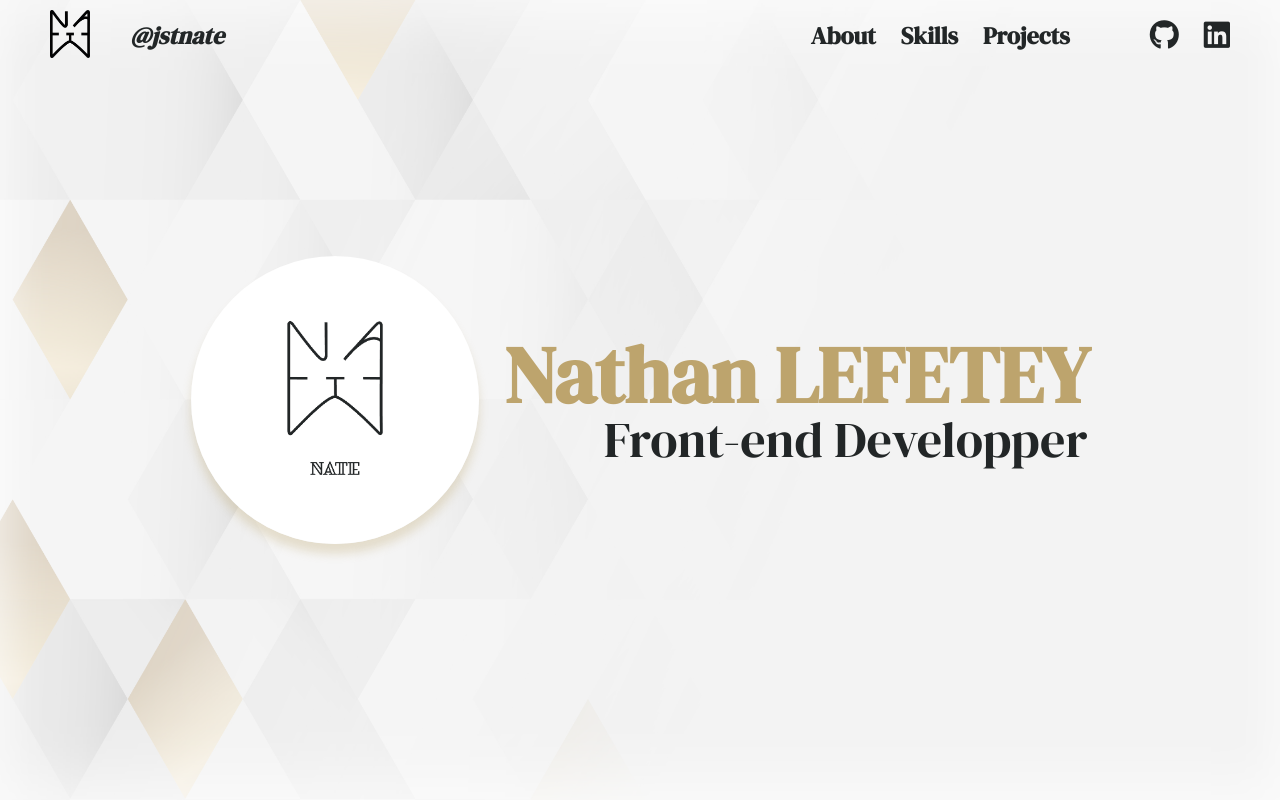
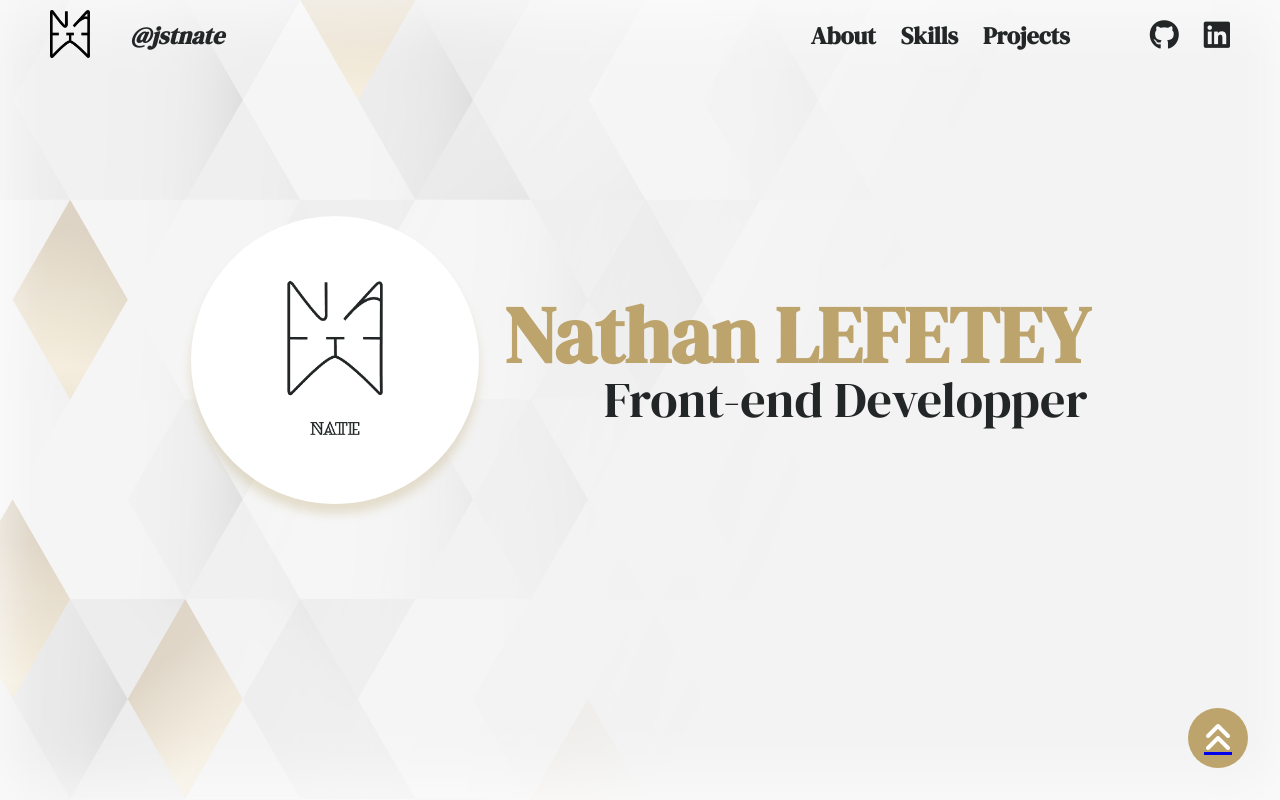
Before and after one commit to jstnate/web_portfolio, a PHP site: page / in a window 1280 px wide. Run offline with PHP 8.4, Linux system fonts and the light colour scheme; some libraries are stand-ins or nearby versions.

Commit message:
:lipstick: ADD go up button, CORRECT css problem

```diff
--- a/SCSS/output.scss
+++ b/SCSS/output.scss
@@ -1,3 +1,3 @@
 @use 'reset';
+@use 'header';
 @use 'home';
-@use 'header';
--- a/SCSS/style.css
+++ b/SCSS/style.css
@@ -43,66 +43,22 @@ table {
   border-spacing: 0;
 }
 
-.welcome_section {
-  position: relative;
-  z-index: -1;
-  border: none;
-  width: 100%;
-  min-height: 100vh;
-}
-.welcome_section::before {
-  content: "";
-  background: url("../images/pathern_bg.jpg") no-repeat;
-  background-size: cover;
-  opacity: 0.5;
-  position: absolute;
-  z-index: 0;
-  top: 0;
-  left: 0;
-  bottom: 0;
-  right: 0;
-  box-shadow: inset 0 -25px 50px rgba(255, 255, 255, 0.5), inset 0 25px 50px rgba(255, 255, 255, 0.5);
-}
-.welcome_section > div {
-  position: relative;
+header {
   display: flex;
-  gap: 25px;
-  width: 75%;
-  margin: 0 auto;
-  justify-content: center;
   align-items: center;
-  height: 100vh;
-}
-.welcome_section > div img {
-  width: 30%;
-  border-radius: 50%;
-  box-shadow: 0 10px 10px rgba(189, 164, 109, 0.3);
-}
-.welcome_section > div .welcome_text .name_title, .welcome_section > div .welcome_text .job_title {
-  font-family: "DM Serif Display", serif;
-}
-.welcome_section > div .welcome_text .name_title {
-  font-size: 80px;
-  font-weight: bold;
-  color: #BDA46D;
-}
-.welcome_section > div .welcome_text .job_title {
-  font-size: 50px;
-  color: #222627;
-  margin-left: 100px;
-}
-
-header {
+  justify-content: space-between;
   position: fixed;
+  z-index: 99;
   top: 0;
   width: 100%;
   background: none;
 }
 header nav {
-  background: none;
   display: flex;
   align-items: center;
   justify-content: space-between;
+  width: 100%;
+  background: none;
   padding: 10px 50px;
 }
 header nav a {
@@ -163,4 +119,69 @@ header nav .home_link h2 a {
   font-style: italic;
 }
 
+.go_up_button {
+  display: flex;
+  align-items: center;
+  justify-content: center;
+  position: fixed;
+  z-index: 99;
+  bottom: 2em;
+  right: 2em;
+  border-radius: 50%;
+  background-color: #BDA46D;
+  width: 60px;
+  height: 60px;
+}
+.go_up_button i {
+  color: white;
+  border-bottom: none;
+}
+
+.welcome_section {
+  border: none;
+  width: 100%;
+  min-height: 90vh;
+}
+.welcome_section::before {
+  content: "";
+  background: url("../images/pathern_bg.jpg") no-repeat;
+  background-size: cover;
+  opacity: 0.5;
+  position: absolute;
+  z-index: 0;
+  top: 0;
+  left: 0;
+  bottom: 0;
+  right: 0;
+  box-shadow: inset 0 -25px 50px rgba(255, 255, 255, 0.5), inset 0 25px 50px rgba(255, 255, 255, 0.5);
+}
+.welcome_section > div {
+  display: flex;
+  align-items: center;
+  justify-content: center;
+  position: relative;
+  gap: 25px;
+  width: 75%;
+  margin: 0 auto;
+  height: 90vh;
+}
+.welcome_section > div img {
+  width: 30%;
+  border-radius: 50%;
+  box-shadow: 0 10px 10px rgba(189, 164, 109, 0.3);
+}
+.welcome_section > div .welcome_text .name_title, .welcome_section > div .welcome_text .job_title {
+  font-family: "DM Serif Display", serif;
+}
+.welcome_section > div .welcome_text .name_title {
+  font-size: 80px;
+  font-weight: bold;
+  color: #BDA46D;
+}
+.welcome_section > div .welcome_text .job_title {
+  font-size: 50px;
+  color: #222627;
+  margin-left: 100px;
+}
+
 /*# sourceMappingURL=style.css.map */
--- a/doctype_template.php
+++ b/doctype_template.php
@@ -14,7 +14,7 @@
     <link rel="stylesheet" href="SCSS/style.css">
 
     <!-- Font Awesome link  -->
-    <script src="https://kit.fontawesome.com/c1b4de1409.js" crossorigin="anonymous"></script>
+    <script src="https://kit.fontawesome.com/09c7b1ac76.js" crossorigin="anonymous"></script>
 
     <!-- Page logo -->
     <link rel="shortcut icon" type="image/x-icon" href="images/pdp/icon_nate.png" border-radius="50%">
--- a/index.php
+++ b/index.php
@@ -7,7 +7,11 @@
     <?php require "header_template.php" ?>
 
     <main>
-        <section class="welcome_section">
+        <a href="#first_section" class="go_up_button">
+            <i class="fa-solid fa-angles-up fa-2x"></i>
+        </a>
+
+        <section id="first_section" class="welcome_section">
             <div>
                 <img src="images/pdp/logo_nate_grd.png" alt="">
 
```
Also changed, not shown: SCSS/_mixins.scss (added, +10 -0 lines), SCSS/header.scss (+8 -4 lines), SCSS/home.scss (+23 -7 lines), 1 other file.
